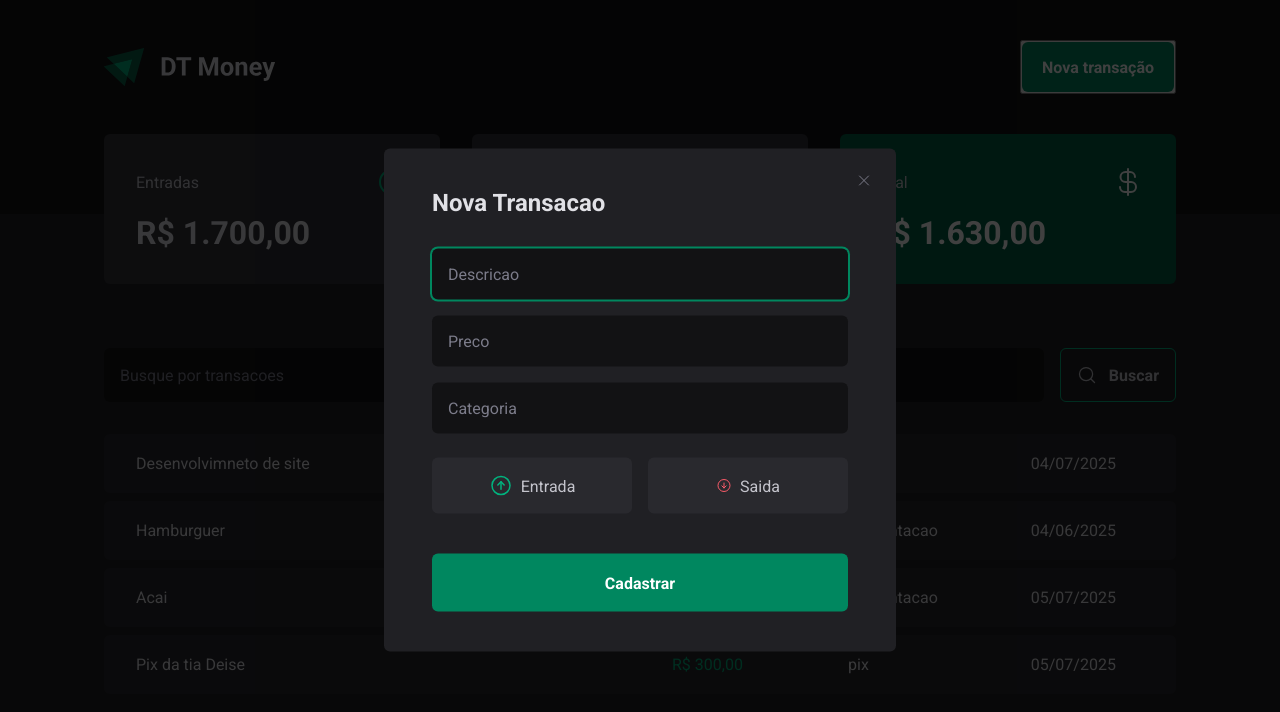
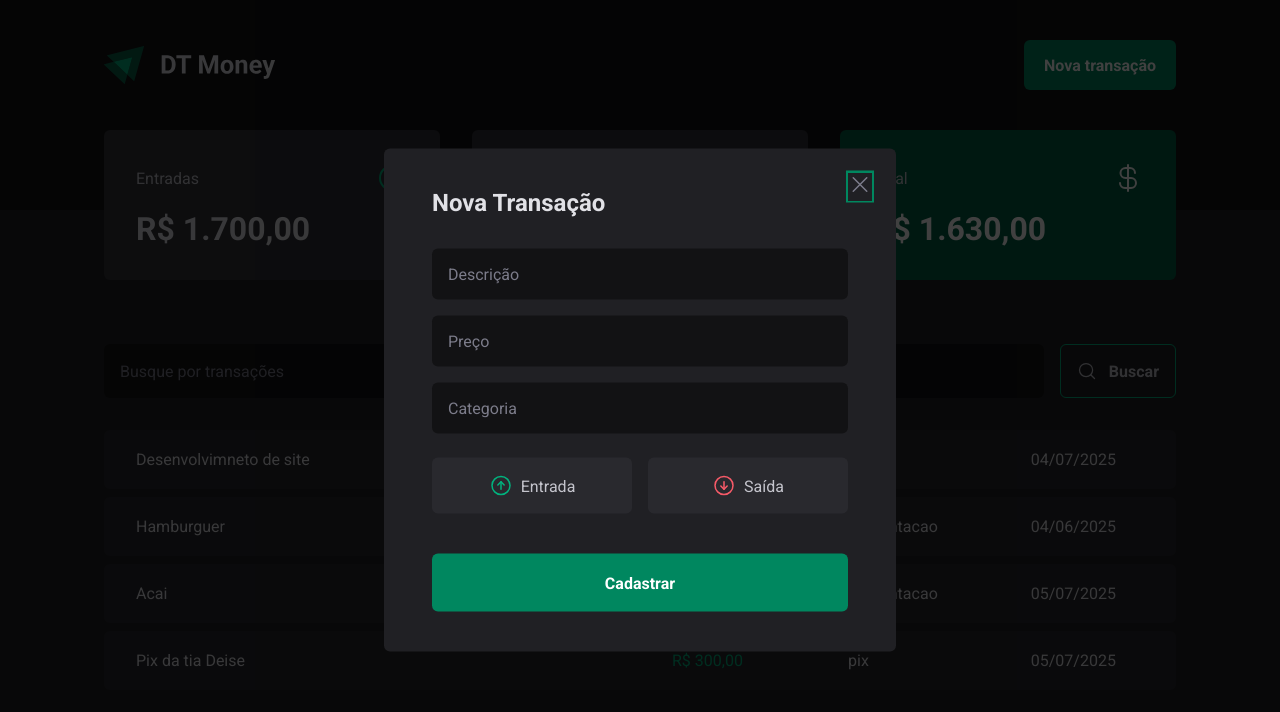
Before and after one commit to leo-kina/DT-Money, a React (Vite) app: page / in a window 1280 px wide. Both pictures are taken after a click on the button "Nova transação". Shown: the top 712 px of the page. Built offline with nearby package versions, Linux system fonts and the light colour scheme; data requests are answered from the project's data file.

Commit message:
controlled compoents

```diff
--- a/src/components/Header/index.tsx
+++ b/src/components/Header/index.tsx
@@ -1,7 +1,7 @@
 import React from 'react'
 import { HeaderContainer, HeaderContent, NewTransactionButton } from './styles'
 import logoImg from '../../assets/Logo (1).svg'
-import * as Dialog  from '@radix-ui/react-dialog'
+import * as Dialog from '@radix-ui/react-dialog'
 import { NewTranscationModal } from '../NewTranscationModal'
 
 export const Header = () => {
@@ -9,12 +9,14 @@ export const Header = () => {
     <HeaderContainer>
       <HeaderContent>
         <img src={logoImg} alt="Logo" />
+
         <Dialog.Root>
-            <Dialog.Trigger> <NewTransactionButton>Nova transação</NewTransactionButton>
-            </Dialog.Trigger>
-<NewTranscationModal/>
+          <Dialog.Trigger asChild>
+            <NewTransactionButton>Nova transação</NewTransactionButton>
+          </Dialog.Trigger>
+
+          <NewTranscationModal />
         </Dialog.Root>
-
       </HeaderContent>
     </HeaderContainer>
   )
--- a/src/components/NewTranscationModal/index.tsx
+++ b/src/components/NewTranscationModal/index.tsx
@@ -1,29 +1,87 @@
 import React from 'react'
 import * as Dialog  from '@radix-ui/react-dialog'
-
+import { Controller, useForm ,} from 'react-hook-form'
+import { zodResolver } from '@hookform/resolvers/zod'
+import { z } from 'zod'
+import {newTransactionSchema} from '../../schemas/newTransactionSchema'
 import { CloseButton, Content, Overlay, TransactionType, TransactionTypeButton } from './styles'
 import { ArrowCircleDown, ArrowCircleUp, X } from 'phosphor-react'
 export const NewTranscationModal = () => {
+    type NewTransactionFormInput = z.infer<typeof newTransactionSchema>
+
+        const {
+            register,
+            handleSubmit,
+            formState:{isSubmitting},
+            control
+
+        } = useForm<NewTransactionFormInput>({
+            resolver:zodResolver(newTransactionSchema),
+        })
+   async function handleCreateNewTransactio(data:NewTransactionFormInput){
+ await new Promise((resolve) => setTimeout(resolve, 2000))
+console.log(data)
+    }
   return (
 <Dialog.Portal>
-            <Overlay/>
+  <Overlay />
   <Content>
-                    <Dialog.Title>Nova Transacao</Dialog.Title>
-                    <form action="">
-                        <input type="text"placeholder='Descricao' required />
-                        <input type="text"placeholder='Preco' required />
-                        <input type="text"placeholder='Categoria' required />
-                            <TransactionType>
-                            <TransactionTypeButton variant='income' value='income'><ArrowCircleUp size={24}/>Entrada</TransactionTypeButton>
-                            <TransactionTypeButton variant='outcome' value='outcome'><ArrowCircleDown/>Saida</TransactionTypeButton>
+        <Dialog.Title>Nova Transação</Dialog.Title>
+    <CloseButton>
+      <X size={24}/>
+    </CloseButton>
+
+
+
+    <form onSubmit={handleSubmit(handleCreateNewTransactio)}>
+      <input
+        type="text"
+        placeholder="Descrição"
+        required
+        {...register('description')}
+      />
+      <input
+        type="number"
+        placeholder="Preço"
+        required
+        {...register('price', { valueAsNumber: true })}
+      />
+      <input
+        type="text"
+        placeholder="Categoria"
+        required
+        {...register('category')}
+      />
+
+ <Controller control={control}
+ name='type'
+ render={({field}) => {
+
+    return(
+
+             <TransactionType  {...register('type')} value={field.value} onValueChange={field.onChange}>
+
+        <TransactionTypeButton variant="income" value="income">
+          <ArrowCircleUp size={24} />
+          Entrada
+        </TransactionTypeButton>
+        <TransactionTypeButton variant="outcome" value="outcome">
+          <ArrowCircleDown size={24} />
+          Saída
+        </TransactionTypeButton>
       </TransactionType>
-                        <button type='submit'>Cadastrar</button>
 
+    )
+
+ }}/>
+
+      <button type="submit" disabled={isSubmitting}>Cadastrar</button>
     </form>
-                    <CloseButton>
-                        <X/>
-                    </CloseButton>
+
+
   </Content>
 </Dialog.Portal>
+
+
   )
 }
--- a/src/components/NewTranscationModal/styles.ts
+++ b/src/components/NewTranscationModal/styles.ts
@@ -51,7 +51,11 @@ export const Content = styled(Dialog.Content)`
       margin-top: 1.5rem;
       cursor: pointer;
 
-      &:hover {
+      &:disabled{
+        opacity: 0.6;
+        cursor: not-allowed;
+      }
+      &:not(:disabled)hover {
         background: ${(props) => props.theme['green-700']};
         transition: background-color 0.2s;
       }
--- a/src/contexts/TransactionsContent.tsx
+++ b/src/contexts/TransactionsContent.tsx
@@ -33,13 +33,13 @@ export const TransactionsContent = ({ children }: TransactionProviderProps) => {
   const [transaction, setTransaction] = useState<TransactionsPropr[]>([])
 
   useEffect(() => {
-    async function loadTransaction() {
+    async function fetchTransactions() {
       const response = await fetch('http://localhost:3000/transaction')
       const data = await response.json()
       setTransaction(data)
     }
 
-    loadTransaction()
+    fetchTransactions()
   }, [])
 
   return (
--- a/src/pages/Transactions/components/SearchForm/index.tsx
+++ b/src/pages/Transactions/components/SearchForm/index.tsx
@@ -4,21 +4,35 @@ import { MagnifyingGlass } from 'phosphor-react'
 import { useForm } from 'react-hook-form'
 import { zodResolver } from '@hookform/resolvers/zod'
 import { z } from 'zod'
+import { createTransacaoShema } from '../../../../schemas/searchSchema'
+
+type SearchForm = z.infer<typeof createTransacaoShema>
 
 export const SearchForm = () => {
-  const {register, handleSubmit} = useForm()
-  function handleSeachTransaction() {
+  const {
+    register,
+    handleSubmit,
+    formState: { isSubmitting }
+  } = useForm<SearchForm>({
+    resolver: zodResolver(createTransacaoShema)
+  })
 
+  async function handleSeachTransaction(data: SearchForm) {
+    await new Promise((resolve) => setTimeout(resolve, 2000))
+    console.log(data)
   }
+
   return (
     <SearchFormContainer onSubmit={handleSubmit(handleSeachTransaction)}>
-        <input type="text"
-        placeholder='Busque por transacoes'
-        {...register('query')}/>
-        <button type='submit'>
-            <MagnifyingGlass size={20}/>
-            Buscar
-        </button>
+      <input
+        type="text"
+        placeholder="Busque por transações"
+        {...register('query')}
+      />
+      <button type="submit" disabled={isSubmitting}>
+        <MagnifyingGlass size={20} />
+        Buscar
+      </button>
     </SearchFormContainer>
   )
 }
--- a/src/pages/Transactions/components/SearchForm/styles.ts
+++ b/src/pages/Transactions/components/SearchForm/styles.ts
@@ -29,9 +29,14 @@ button{
     color: ${props => props.theme['gray-300']};
     font-weight: bold;
     border-radius: 6px;
+    cursor: pointer;
+    &:disabled{
+        opacity:0.7;
+        cursor: not-allowed;
+    }
 
 
-    &:hover{
+    &:not(:disabled):hover{
     background: ${props => props.theme['green-500']};
     border-color: 1px solid ${props => props.theme['green-500']};
     color: ${props => props.theme['white']};
--- /dev/null
+++ b/src/schemas/newTransactionSchema.ts
@@ -0,0 +1,8 @@
+import {z} from 'zod'
+
+export const newTransactionSchema = z.object({
+    description: z.string(),
+    price: z.number(),
+    category: z.string(),
+    type: z.enum(['income', 'outcome'])
+})
--- a/src/schemas/searchSchema.ts
+++ b/src/schemas/searchSchema.ts
@@ -1 +1,7 @@
 import {z} from 'zod'
+
+
+
+export const createTransacaoShema = z.object({
+    query: z.string()
+})
```
Lines whose indentation alone changed are shown as unchanged.
